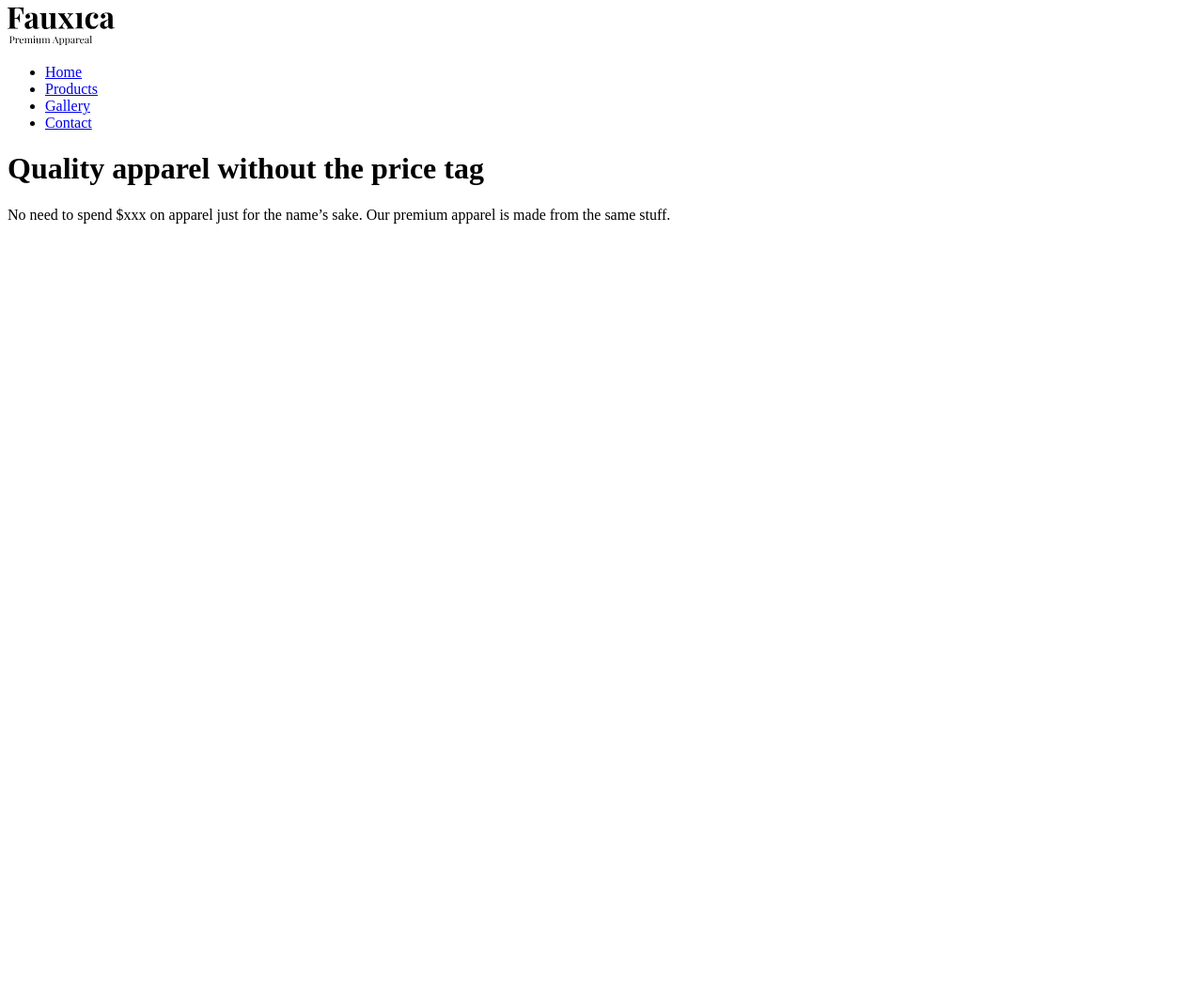
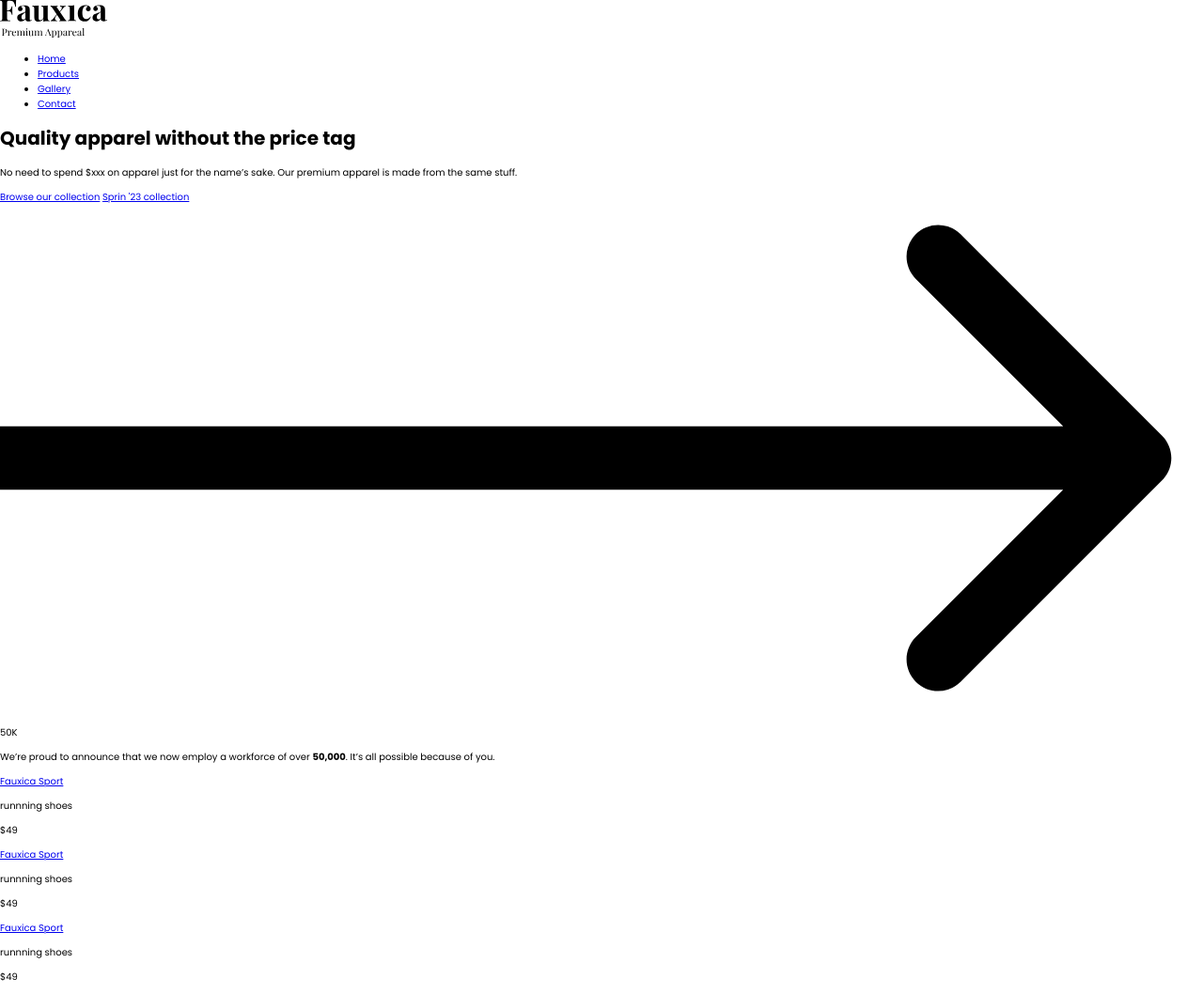
Before and after one commit to oussamaghrib/css-crash-course-DesignCourse-youtube, a plain HTML site: page src/index.html in a window 1280 px wide. Shown: the whole page at 94% size. Before the commit the page ends 800 px from the top, so only its background shows below. Drawn offline with Linux system fonts and the light colour scheme.

Commit message:
changes to html and begging to do css

```diff
--- a/src/css/main.css
+++ b/src/css/main.css
@@ -0,0 +1,8 @@
+html {
+    font-size: 62.5%;
+}
+
+body {
+    margin: 0;
+    font-family: 'Poppins';
+}
--- a/src/index.html
+++ b/src/index.html
@@ -4,6 +4,9 @@
     <meta charset="UTF-8">
     <meta name="viewport" content="width=device-width, initial-scale=1.0">
     <title>Fauxica</title>
+    <link rel="preconnect" href="https://fonts.googleapis.com">
+<link rel="preconnect" href="https://fonts.gstatic.com" crossorigin>
+<link href="https://fonts.googleapis.com/css2?family=Playfair+Display&family=Poppins:wght@200;400;700&display=swap" rel="stylesheet">
     <link rel="stylesheet" href="css/main.css">
 </head>
 <body>
@@ -27,10 +30,51 @@
                 <h1>Quality apparel without the price tag</h1>
                 <p>No need to spend $xxx on apparel just for the name’s
                     sake. Our premium apparel is made from the same stuff.</p>
+                <div class="cta-btns">
+                    <a href="#" class="primary-cta">Browse our collection</a>
+                    <a href="#" class="secondary-cta">
+                        <span>Sprin '23 collection</span>
+                        <svg viewBox="0 0 19 8" fill="none">
+                            <path d="M18.3536 4.35355C18.5488 4.15829 18.5488 3.84171 18.3536 3.64645L15.1716 0.464466C14.9763 0.269204 14.6597 0.269204 14.4645 0.464466C14.2692 0.659728 14.2692 0.976311 14.4645 1.17157L17.2929 4L14.4645 6.82843C14.2692 7.02369 14.2692 7.34027 14.4645 7.53553C14.6597 7.7308 14.9763 7.7308 15.1716 7.53553L18.3536 4.35355ZM0 4.5H18V3.5H0V4.5Z" fill="black"/>
+                        </svg>
+                    </a>
+                </div>
+                <div class="news">
+                    <p class="employees">50K</p>
+                    <p class="details">We’re proud to announce that we now
+                        employ a workforce of over <strong>50,000</strong>.
+                        It’s all possible because of you.</p>
+                </div>
             </div>
 
             <div class="right-col">
-
+                <div class="card crad1">
+                    <div class="card-details">
+                        <div>
+                            <a href="#" class="product-title">Fauxica Sport</a>
+                            <p>runnning shoes</p>
+                        </div>
+                        <p class="product-price">$49</p>
+                    </div>
+                </div>
+                <div class="card crad2">
+                    <div class="card-details">
+                        <div>
+                            <a href="#" class="product-title">Fauxica Sport</a>
+                            <p>runnning shoes</p>
+                        </div>
+                        <p class="product-price">$49</p>
+                    </div>
+                </div>
+                <div class="card crad3">
+                    <div class="card-details">
+                        <div>
+                            <a href="#" class="product-title">Fauxica Sport</a>
+                            <p>runnning shoes</p>
+                        </div>
+                        <p class="product-price">$49</p>
+                    </div>
+                </div>
             </div>
         </main>
     </div>
```
